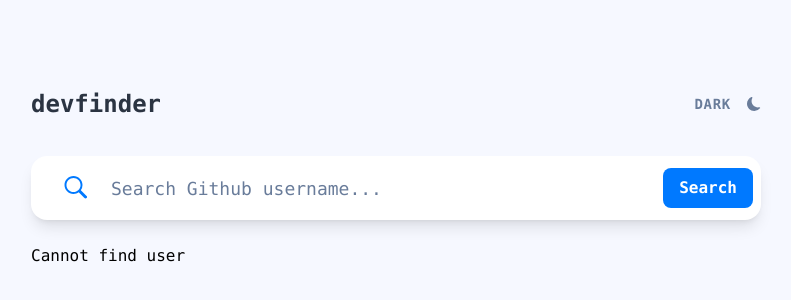
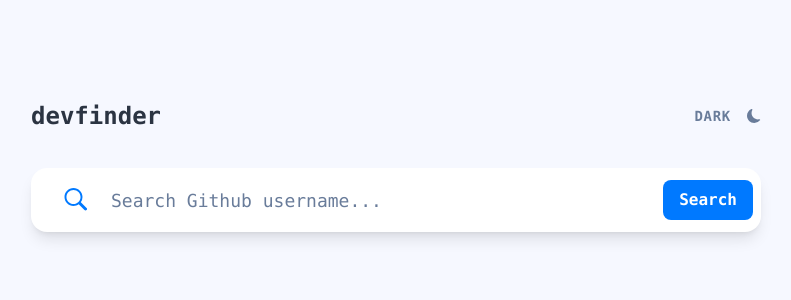
Before and after one commit to JordanPhillips-hub/dev-finder, a React (Vite) app: page / in a window 1280 px wide. Shown: the part 222-522 px from the top of the page, without its empty margins (244-1035 px from the left). Built offline with nearby package versions, Linux system fonts and the light colour scheme.

Commit message:
Remove cannot find user div

```diff
--- a/src/App.tsx
+++ b/src/App.tsx
@@ -74,9 +74,7 @@ function App() {
             blog={user.blog}
             company={user.company}
           />
-        ) : (
-          <div className="dark:text-white">Cannot find user</div>
-        )}
+        ) : null}
       </div>
     </div>
   );
```
